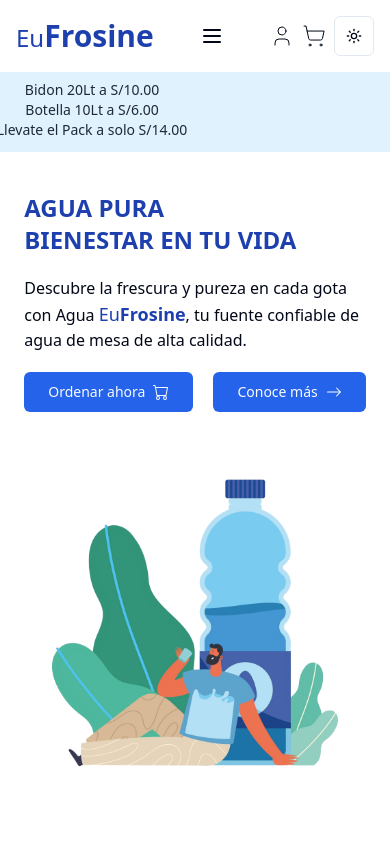
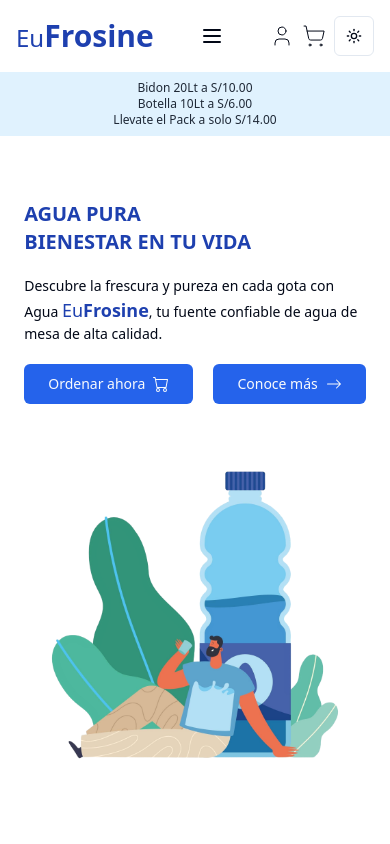
Before and after one commit to JoseSanchez90/frontend-eufrosine-web, a Next.js app: page / in a window 390 px wide. Shown: the top 844 px of the page. Built offline with nearby package versions, Linux system fonts and the light colour scheme.

Commit message:
update text-** mobile

```diff
--- a/app/(routes)/nosotros/page.tsx
+++ b/app/(routes)/nosotros/page.tsx
@@ -29,8 +29,8 @@ function page() {
 
       <div className="grid grid-cols-1 sm:grid-cols-2 sm:py-10 py-10 gap-5 sm:gap-10">
         <div className="w-full sm:h-96 flex flex-col gap-5 justify-center px-5 sm:px-20">
-            <h2 className="max-w-2xl text-2xl sm:text-3xl font-bold text-center">QUIENES <span className="text-2xl sm:text-3xl font-bold text-blue-800 dark:text-blue-500">SOMOS</span></h2>
-            <p className="font-medium sm:text-center">Somos una empresa que no solo representa una marca si no un estilo de vida saludable, en Eufrosine, garantizamos agua de mesa embotellada con los más altos estándares de calidad y pureza, cumpliendo con las exigencias del mercado peruano. Nuestra agua es más que una bebida: es salud, bienestar y un recurso esencial para la vida. Purificada con tecnología avanzada: ultrafiltración, ósmosis inversa, esterilización ultravioleta y ozonización, asegurando frescura y confianza en cada gota.</p>
+            <h2 className="max-w-2xl text-xl sm:text-3xl font-bold text-center">QUIENES <span className="text-xl sm:text-3xl font-bold text-blue-800 dark:text-blue-500">SOMOS</span></h2>
+            <p className="font-medium text-base sm:text-base sm:text-center">Somos una empresa que no solo representa una marca si no un estilo de vida saludable, en Eufrosine, garantizamos agua de mesa embotellada con los más altos estándares de calidad y pureza, cumpliendo con las exigencias del mercado peruano. Nuestra agua es más que una bebida: es salud, bienestar y un recurso esencial para la vida. Purificada con tecnología avanzada: ultrafiltración, ósmosis inversa, esterilización ultravioleta y ozonización, asegurando frescura y confianza en cada gota.</p>
         </div>
         <div className="flex justify-center bg-cover">
           <Carousel opts={{align: "start"}} plugins={[Autoplay({delay: 4000})]} orientation="vertical" className="w-full max-w-sm sm:max-w-2xl sm:px-20">
--- a/components/carousel-text-banner.tsx
+++ b/components/carousel-text-banner.tsx
@@ -32,7 +32,7 @@ const CarouselTextBanner = () => {
 
     return (
         <div className="bg-sky-100 dark:bg-sky-800">
-            <Carousel className="w-full h-20 py-2 max-w-4xl mx-auto" plugins={[
+            <Carousel className="w-full h-16 sm:h-20 py-2 max-w-4xl mx-auto" plugins={[
                 Autoplay({
                     delay: 6000,
                 })
@@ -43,13 +43,13 @@ const CarouselTextBanner = () => {
                             <div>
                                 <Card className="shadow-none border-none bg-transparent">
                                     <CardContent className="flex flex-col justify-center items-center">
-                                        <p className="flex flex-row justify-center items-center gap-2 text-sm sm:text-sm font-medium text-gray-800 dark:text-gray-200">
+                                        <p className="flex flex-row justify-center items-center gap-2 text-xs sm:text-sm font-medium text-gray-800 dark:text-gray-200">
                                             {name}
                                             </p>
-                                        <p className="flex flex-row justify-center items-center gap-2 text-sm sm:text-sm font-medium text-gray-800 dark:text-gray-200">
+                                        <p className="flex flex-row justify-center items-center gap-2 text-xs sm:text-sm font-medium text-gray-800 dark:text-gray-200">
                                             {description}
                                         </p>
-                                        <p className="text-sm sm:text-sm font-medium text-gray-800 dark:text-white">
+                                        <p className="text-xs sm:text-sm font-medium text-gray-800 dark:text-white">
                                             {oferta}
                                         </p>
                                     </CardContent>
--- a/components/footer.tsx
+++ b/components/footer.tsx
@@ -26,9 +26,8 @@ const dataFooter = [
 const Footer = () => {
 
     return (
-        <footer className="my-4">
-            <Separator/>
-            <div className="grid grid-cols-2 gap-4 md:gap-0 md:grid-cols-5 mx-auto p-4 py-2 md:py-4 justify-between ">
+        <footer className="w-full mt-4">
+            <div className="grid grid-cols-2 gap-4 md:grid-cols-5 mx-auto p-4 py-2 justify-between ">
 
                 <div className="grid grid-rows-2 md:flex flex-col justify-center items-center">
                     <div className="flex flex-col justify-center items-center">
--- a/components/main-banner.tsx
+++ b/components/main-banner.tsx
@@ -30,19 +30,19 @@ const MainBanner = () => {
     return (
         <>
             {/* BANNER PRINCIPAL */}
-            <div className="w-full flex justify-center py-10 px-10 sm:py-10 sm:px-40">
+            <div className="w-full flex justify-center py-16 px-10 sm:py-10 sm:px-40">
                 <div className="grid sm:grid-cols-2 gap-10 sm:gap-0 items-center mx-auto">
                     <div className="flex flex-col mx-auto gap-5">
                         <div>
-                            <h2 className="text-2xl sm:text-3xl font-bold text-blue-800 dark:text-blue-500">AGUA PURA</h2>
-                            <h2 className="text-2xl sm:text-3xl font-bold text-blue-800 dark:text-blue-500">BIENESTAR EN TU VIDA</h2>
+                            <h2 className="text-xl sm:text-3xl font-bold text-blue-800 dark:text-blue-500">AGUA PURA</h2>
+                            <h2 className="text-xl sm:text-3xl font-bold text-blue-800 dark:text-blue-500">BIENESTAR EN TU VIDA</h2>
                         </div>
                         <div>
-                            <p className="font-medium">Descubre la frescura y pureza en cada gota con Agua <span className="text-blue-800 dark:text-blue-600 text-lg">Eu<span className="font-bold">Frosine</span></span>, tu fuente confiable de agua de mesa de alta calidad.</p>
+                            <p className="text-sm sm:text-base font-medium">Descubre la frescura y pureza en cada gota con Agua <span className="text-blue-800 dark:text-blue-600 text-lg">Eu<span className="font-bold">Frosine</span></span>, tu fuente confiable de agua de mesa de alta calidad.</p>
                         </div>
                         <div className="flex flex-row gap-5">
-                            <Button className="dark:text-white hover:bg-blue-800 dark:hover:bg-blue-800 px-6">Ordenar ahora<BsCart/></Button>
-                            <Button className="dark:text-white hover:bg-blue-800 dark:hover:bg-blue-800 px-6">Conoce más<BsArrowRight/></Button>
+                            <Button className="text-sm sm:text-base dark:text-white hover:bg-blue-800 dark:hover:bg-blue-800 px-6">Ordenar ahora<BsCart/></Button>
+                            <Button className="text-sm sm:text-base dark:text-white hover:bg-blue-800 dark:hover:bg-blue-800 px-6">Conoce más<BsArrowRight/></Button>
                         </div>
                     </div>
                     <div className="flex justify-center">
@@ -52,7 +52,7 @@ const MainBanner = () => {
             </div>
 
             {/* BANNER DOS */}
-            <div className="w-full flex flex-col justify-center mx-auto py-20 px-5 sm:px-0 sm:py-20 sm:gap-10 gap-5">
+            <div className="w-full flex flex-col justify-center mx-auto py-10 px-5 sm:px-0 sm:py-20 sm:gap-10 gap-5">
                 <div className="flex flex-col justify-center items-center gap-2">
                     <h2 className="font-bold text-3xl">COMPOSICION DEL <span className="text-blue-800">AGUA</span></h2>
                     <h3 className="font-semibold text-lg text-blue-600 italic">¿QUE HAY DENTRO?</h3>
--- a/components/news-banner.tsx
+++ b/components/news-banner.tsx
@@ -57,11 +57,11 @@ const NewsBanner = () => {
     const router = useRouter()
 
     return (
-        <div className="w-full h-full flex flex-col justify-center items-center pt-20 sm:pb-10">
+        <div className="w-full flex justify-center items-center py-5 sm:py-10">
             <div className="flex flex-col gap-10 ">
                 <div className="flex flex-col justify-center items-center gap-5 sm:gap-2 px-5 sm:px-20">
-                    <h2 className="font-bold text-3xl text-center">NUESTRAS ULTIMAS <span className="text-blue-800">NOTICIAS</span></h2>
-                    <p className="font-semibold text-lg text-blue-600 italic text-center">Aquí te mostramos algunas de las ultimas noticias con respecto al agua entre otros.</p>
+                    <h2 className="font-bold text-xl sm:text-3xl text-center">NUESTRAS ULTIMAS <span className="text-blue-800">NOTICIAS</span></h2>
+                    <p className="font-semibold text-md sm:text-lg text-blue-600 italic text-center">Aquí te mostramos algunas de las ultimas noticias con respecto al agua entre otros.</p>
                 </div>
                 <div className="bg-transparent">
                     <Carousel plugins={[Autoplay({delay: 4000})]} className="w-full max-w-sm sm:max-w-6xl mx-auto">
@@ -71,7 +71,7 @@ const NewsBanner = () => {
                                 <div className="p-2">
                                     <Card className="border-none">
                                         <CardContent className="flex flex-col aspect-square justify-between gap-4 p-6 dark:bg-blue-950 bg-blue-50 rounded-lg">
-                                            <Image src={image} alt="img-noticia" width={300} height={300} className="rounded-lg bg-cover bg-no-repeat w-full" />
+                                            <Image src={image} alt="img-noticia" width={300} height={300} className="rounded-lg bg-cover bg-no-repeat w-full h-[200px] object-cover" />
                                             <h2 className="text-base sm:text-md font-bold text-center text-gray-800 dark:text-gray-200">{name}</h2>
                                             <p className="text-sm font-normal">{description}</p>
                                             <a href={link} target="_blank" rel="noopener noreferrer" className="text-gray-600 dark:text-gray-400 underline text-start">Leer más</a>
--- a/tailwind.config.ts
+++ b/tailwind.config.ts
@@ -56,7 +56,7 @@ export default {
   			md: 'calc(var(--radius) - 2px)',
   			sm: 'calc(var(--radius) - 4px)'
   		}
-  	}
+  	},
   },
   plugins: [require("tailwindcss-animate")],
 } satisfies Config;
```
